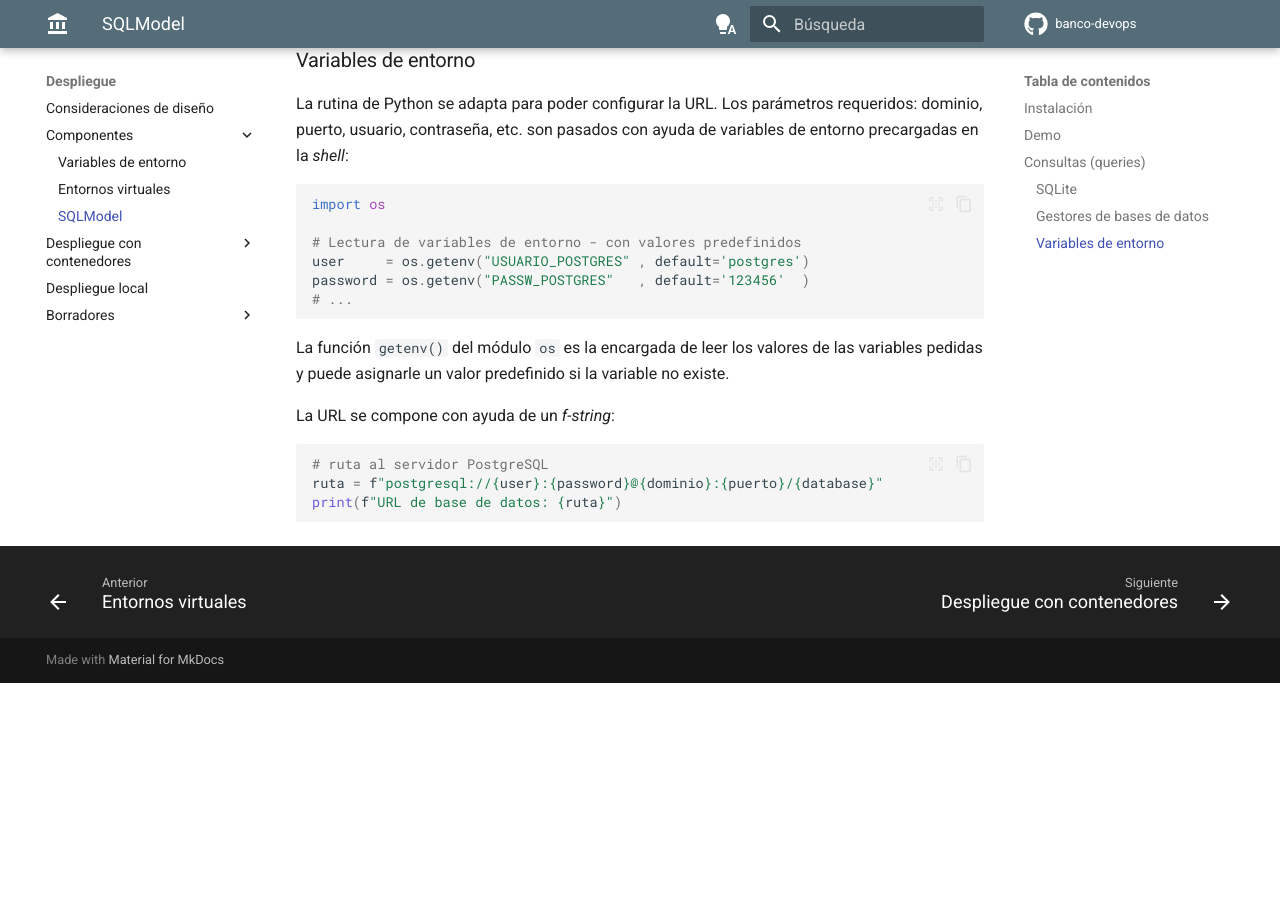
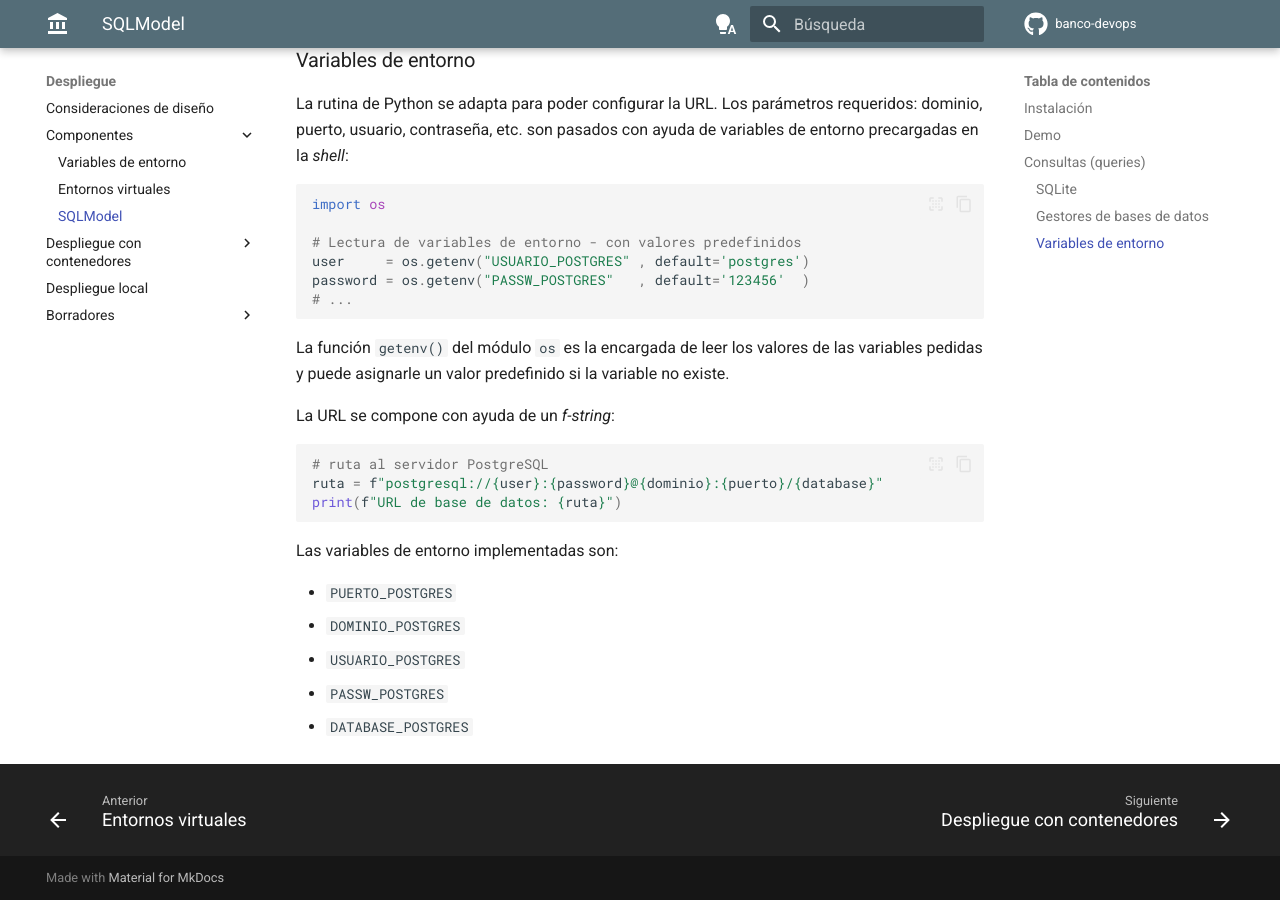
Before and after one commit to PYTHON-DESDE-0/banco-devops, an MkDocs documentation site: the page built from documentacion/componentes/sqlmodel.md, in a window 1280 px wide and 900 px high, scrolled down 2782 px. Built offline with MkDocs 1.6.1 and Material for MkDocs 9.7.7, drawn with Linux system fonts in a browser that asks for light colours; plug-ins that fetch from the network failed and are left out; comment, search, counter and statistics services are not loaded; before the commit the page ends 3465 px from its top, so only the background shows below that.

Commit message:
Despliegue: SQLModel iniciado - Compose corregido - variables entorno cambiadas

````diff
--- a/documentacion/componentes/sqlmodel.md
+++ b/documentacion/componentes/sqlmodel.md
@@ -173,3 +173,11 @@
 ruta = f"postgresql://{user}:{password}@{dominio}:{puerto}/{database}"
 print(f"URL de base de datos: {ruta}")
 ```
+
+Las variables de entorno implementadas son:
+
+- `PUERTO_POSTGRES`
+- `DOMINIO_POSTGRES`
+- `USUARIO_POSTGRES`
+- `PASSW_POSTGRES`
+- `DATABASE_POSTGRES`
--- a/mkdocs.yml
+++ b/mkdocs.yml
@@ -193,7 +193,7 @@
   - Introducción: index.md
   - Despliegue:
     # - General:
-    - despliegue/consideraciones.md
+    - consideraciones.md
     - Componentes:
       - componentes/index.md
       - componentes/entorno.md
@@ -207,6 +207,7 @@
       - despliegue/imagenes.md
       - despliegue/python.md
       - despliegue/postgres.md
+      - despliegue/sqlmodel.md
 
     - despliegue/pruebas.md
 
````
Also changed, not shown: documentacion/despliegue/sqlmodel.md (added, +54 -0 lines), documentacion/consideraciones.md (line endings or trailing spaces), 3 other files.
